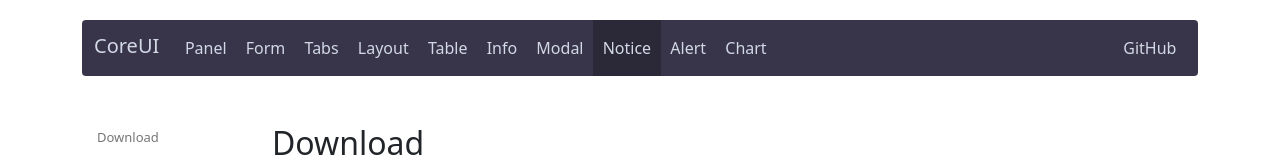
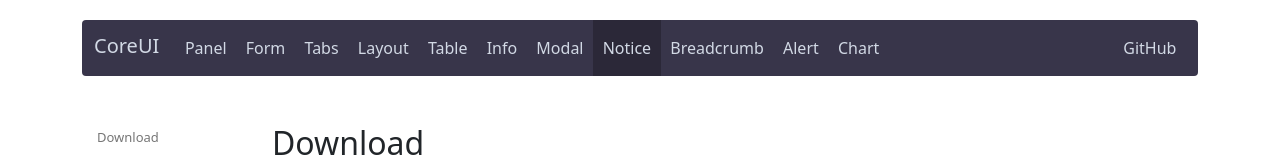
Before and after one commit to n2ref/coreui-notice, a website: page index.html in a window 1280 px wide. Shown: the top 158 px of the page. Drawn offline with Linux system fonts and the light colour scheme.

Commit message:
Добавлена ссылка на breadcrumb

```diff
--- a/index.html
+++ b/index.html
@@ -37,6 +37,7 @@
                                         <li class="nav-item"><a class="nav-link" href="https://n2ref.github.io/coreui-info">Info</a></li>
                                         <li class="nav-item"><a class="nav-link" href="https://n2ref.github.io/coreui-modal">Modal</a></li>
                                         <li class="nav-item"><span class="nav-link active">Notice</span></li>
+                                        <li class="nav-item"><a class="nav-link" href="https://n2ref.github.io/coreui-breadcrumb">Breadcrumb</a></li>
                                         <li class="nav-item"><a class="nav-link" href="https://n2ref.github.io/coreui-alert">Alert</a></li>
                                         <li class="nav-item"><a class="nav-link" href="https://n2ref.github.io/coreui-chart">Chart</a></li>
                                     </ul>
```
